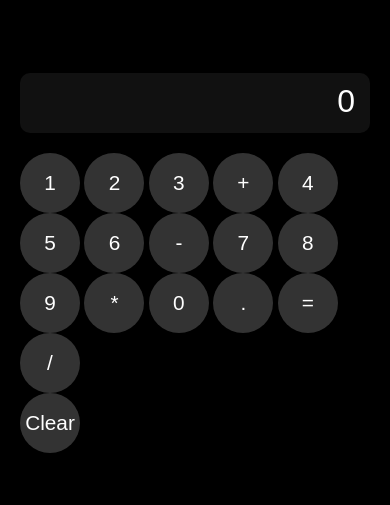
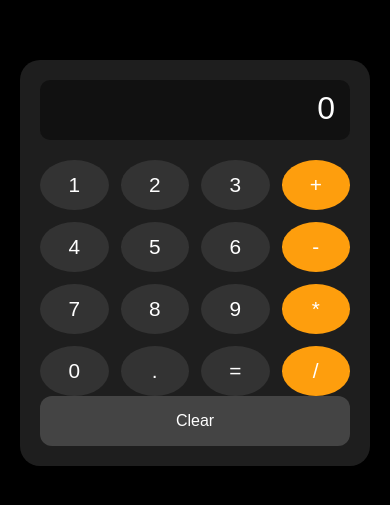
Before and after one commit to indhujeyaraman/Calculator, a plain HTML site: page index.html in a window 390 px wide. Shown: the part 159-664 px from the top of the page. Drawn offline with Linux system fonts and the light colour scheme.

Commit message:
Update style.css

```diff
--- a/style.css
+++ b/style.css
@@ -1,3 +1,4 @@
+
 * {
   margin: 0;
   padding: 0;
@@ -14,16 +15,16 @@ body {
   padding: 20px;
 }
 
-.calculator {
-  width: 350px;
+
+.calculator-box {
+  background-color: #1e1e1e;
   padding: 20px;
-  background-color: #1e1e1e;
   border-radius: 20px;
-  display: flex;
-  flex-direction: column;
-  align-items: center;
   box-shadow: 0 8px 20px rgba(0, 0, 0, 0.6);
+  max-width: 400px;
+  width: 100%;
 }
+
 
 .calculation {
   color: white;
@@ -34,26 +35,24 @@ body {
   background-color: #111;
   border-radius: 10px;
   min-height: 60px;
-  width: 100%;
   overflow-x: auto;
 }
 
-.buttons {
+.buttons-grid {
   display: grid;
-  grid-template-columns: repeat(4, 70px);
-  grid-gap: 10px;
-  justify-content: center;
-  margin-top: 20px;
+  grid-template-columns: repeat(4, 1fr);
+  gap: 12px;
 }
 
+
 button {
-  width: 70px;
-  height: 70px;
+  font-size: 1.5rem;
+  border: none;
+  height: 100%;
+  width: 100%;
+  color: white;
   border-radius: 50%;
-  font-size: 24px;
   background-color: #333;
-  color: white;
-  border: none;
   cursor: pointer;
   transition: background-color 0.2s;
 }
@@ -62,21 +61,20 @@ button:hover {
   background-color: #444;
 }
 
-button.operator {
+.orange-button {
   background-color: #fe9e0d;
 }
 
-button.operator:hover {
+.orange-button:hover {
   background-color: #ffae32;
 }
 
-button.clear {
+.clear-button {
   grid-column: span 4;
-  width: 100%;
+  background-color: #444;
+  font-size: 1.2rem;
+  border-radius: 12px;
   height: 50px;
-  border-radius: 10px;
-  background-color: #555;
-  font-size: 1.2rem;
 }
 
 @media (max-width: 600px) {
@@ -85,17 +83,11 @@ button.clear {
   }
 
   button {
-    width: 60px;
-    height: 60px;
     font-size: 1.3rem;
+    height: 50px;
   }
 
-  .buttons {
-    grid-template-columns: repeat(4, 60px);
-    grid-gap: 8px;
-  }
-
-  button.clear {
+  .clear-button {
     font-size: 1rem;
   }
 }
```
